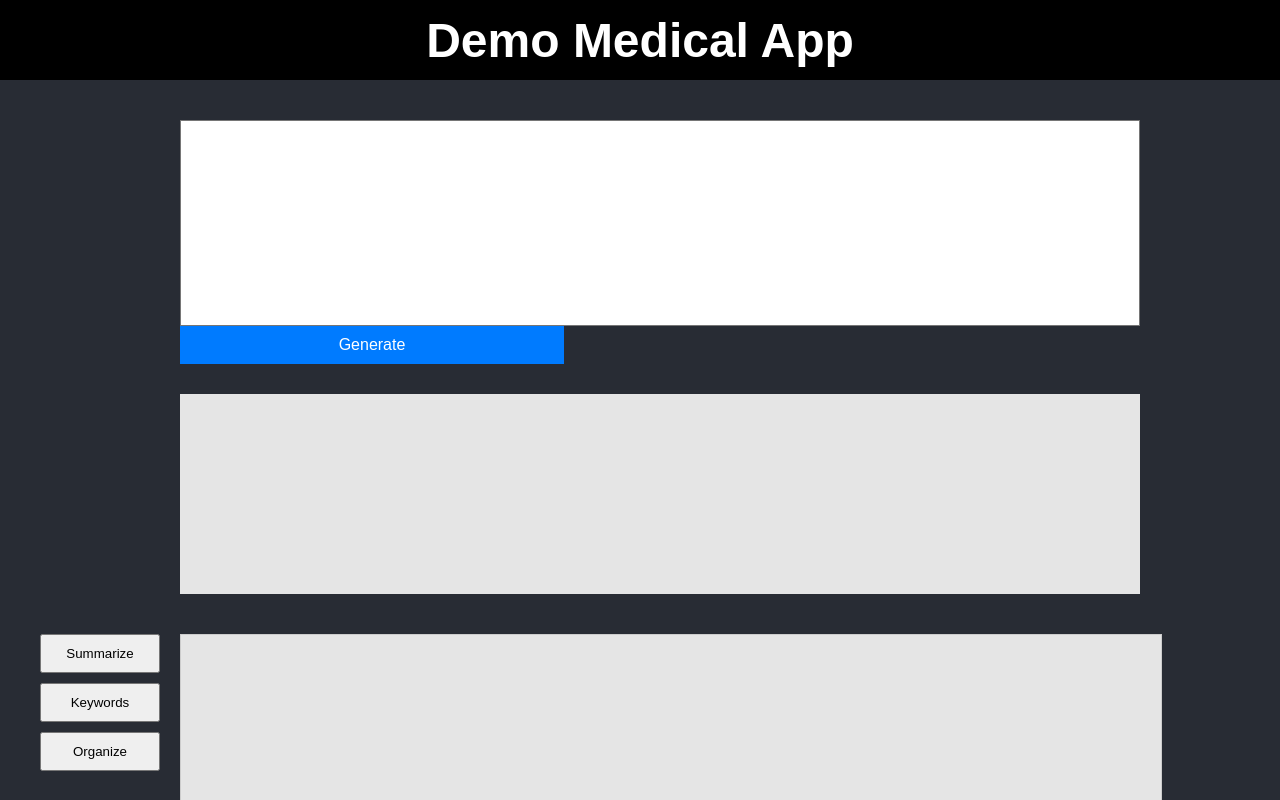
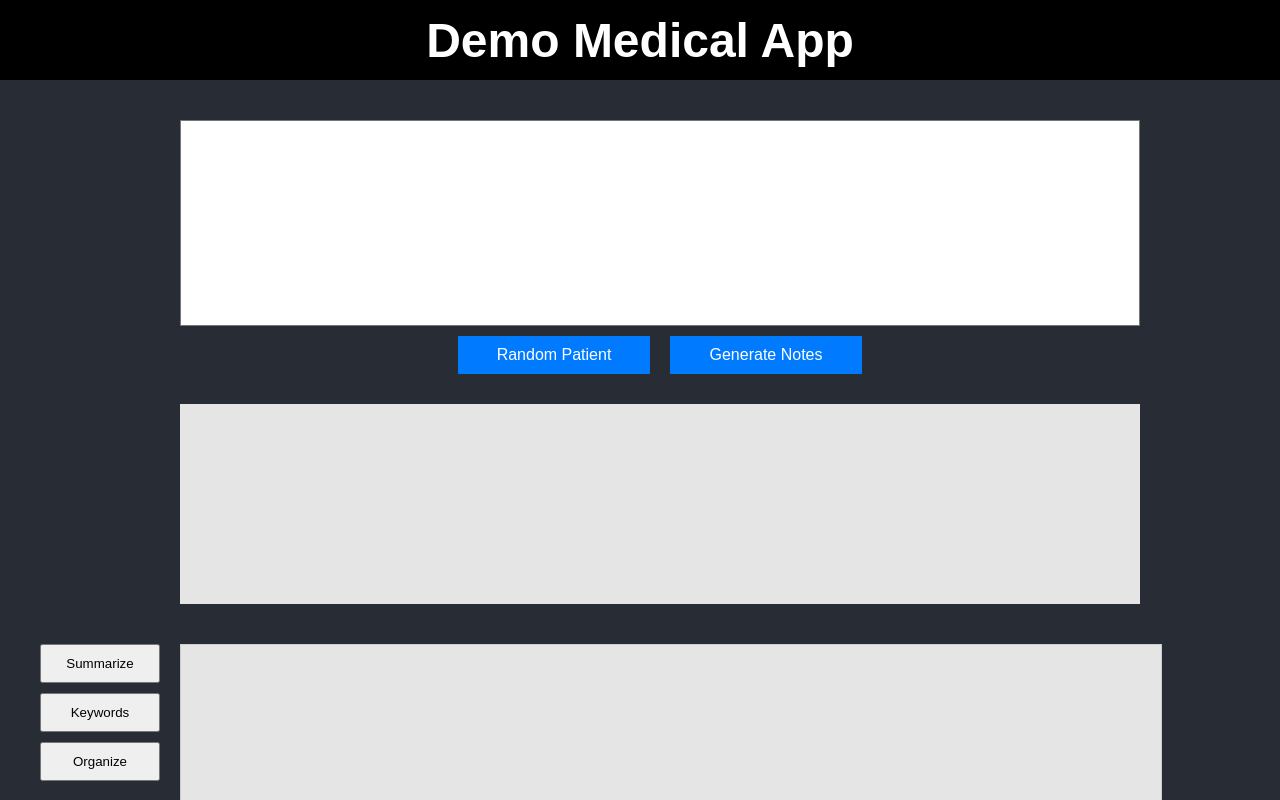
Before and after one commit to rkruser/km-health-solutions, a React (Create React App) app in the folder frontend/site-frontend/: page / in a window 1280 px wide. Shown: the top 800 px of the page. Built offline with nearby package versions, Linux system fonts and the light colour scheme.

Commit message:
Added Random Patient button and other tweaks

```diff
--- a/frontend/site-frontend/completion.js
+++ b/frontend/site-frontend/completion.js
@@ -40,14 +40,14 @@ async function serverAPIquery(body_json) {
     console.log(data);
 
     if (data.status !== 'success') {
-      throw new Error('Problem completing request in python server');
+      throw new Error('Python server query yielded error status');
     }
 
     return data.query_result;
 
   } catch (error) {
     console.error('Error completing text:', error);
-    return 'Error: could not access API';
+    return 'Error: could not access API; '+error;
   }
 }
 
--- a/frontend/site-frontend/server.js
+++ b/frontend/site-frontend/server.js
@@ -35,7 +35,7 @@ app.post('/api-query', async (req, res) => {
     res.json({query_result});
   } catch (error) {
     console.error('Error completing API query', error);
-    res.status(500).send('Error: could not access API');
+    res.status(500).send('Error: could not access python API from server; '+error);
   }
 })
 
--- a/frontend/site-frontend/src/App.css
+++ b/frontend/site-frontend/src/App.css
@@ -102,6 +102,12 @@ Site interface
   resize: none;
 }
 
+.patient-button-container {
+  display: flex;
+  width: 100%;
+  justify-content: center;
+}
+
 .generate-button {
   background-color: #007bff;
   color: white;
@@ -109,7 +115,12 @@ Site interface
   padding: 10px 20px;
   cursor: pointer;
   font-size: 1rem;
-  width: 40%;
+  width: 20%;
+  margin: 10px;
+}
+
+.generate-button:hover {
+  background-color: #007bff7a;
 }
 
 .display-pane {
--- a/frontend/site-frontend/src/App.js
+++ b/frontend/site-frontend/src/App.js
@@ -22,8 +22,10 @@ Next steps:
 
 */
 
-
-
+// window.location.href should return either http://localhost:3000 or https://ryenandvivekstartup.online/
+//   depending on deployment.
+//  Is this safe? I don't see why not.
+const API_FETCH_LOCATION = window.location.href + 'api-query';
 
 function App() {
   return (
@@ -46,38 +48,12 @@ function App() {
 export default App;
 
 
-
-async function generateData(prompt) {
-  try {
-    // Need to find a better way to switch between local and production fetch urls. Separate servers?
-    // https://localhost:3000/complete-text
-    const response = await fetch('http://localhost:3000/generate-data', {
-      method: 'POST',
-      headers: {
-        'Content-Type': 'application/json',
-      },
-      body: JSON.stringify({ prompt }),
-    });
-
-    if (!response.ok) {
-      throw new Error('Error completing text');
-    }
-
-    const data = await response.json();
-    console.log(data);
-    return data.completion;
-  } catch (error) {
-    console.error('Error completing text:', error);
-    return 'Error: could not access chatGPT';
-  }
-}
-
 /*
 Makes a POST request to the API on the server which takes a command and a dictionary of arguments
 */
 async function queryAPI(command, argument_dict) {
   try {
-    const response = await fetch('http://localhost:3000/api-query', {
+    const response = await fetch(API_FETCH_LOCATION, {
       method: 'POST',
       headers: {
         'Content-Type': 'application/json',
@@ -137,10 +113,19 @@ function useShared() {
 function PatientInput() {
   const {generatorInputText, setGeneratorInputText, displayText, setDisplayText } = useShared();
   const [isLoading, setIsLoading] = useState(false);
+  const [patientIsLoading, setPatientIsLoading] = useState(false);
 
   const handleInputChange = (event) => {
     setGeneratorInputText(event.target.value);
   };
+
+  const handleRandomPatientSubmit = () => {
+    setPatientIsLoading(true);
+    queryAPI('generate-patient', {}).then((patient_description) => {
+      setPatientIsLoading(false);
+      setGeneratorInputText(patient_description);
+    })
+  }
 
   const handleSubmit = () => {
     // setDisplayText(generateData(inputText));
@@ -157,13 +142,18 @@ function PatientInput() {
       <div className='patient-input-container'>
         <div className="input-pane">
           <textarea
-            value={generatorInputText}
+            value={patientIsLoading ? "Generating patient..." : generatorInputText}
             onChange={handleInputChange}
             className="text-entry"
           />
-          <button onClick={handleSubmit} className="generate-button">
-            Generate
-          </button>
+          <div className='patient-button-container'>
+            <button onClick={handleRandomPatientSubmit} className="generate-button">
+              Random Patient
+            </button>
+            <button onClick={handleSubmit} className="generate-button">
+              Generate Notes
+            </button>
+          </div>
         </div>
         <div className="display-pane">
           {isLoading ? <div className='patient-input-loader'></div> : <p>{displayText}</p>}
```
Also changed, not shown: 2 other files (tests, documents, lock files or other folders).
